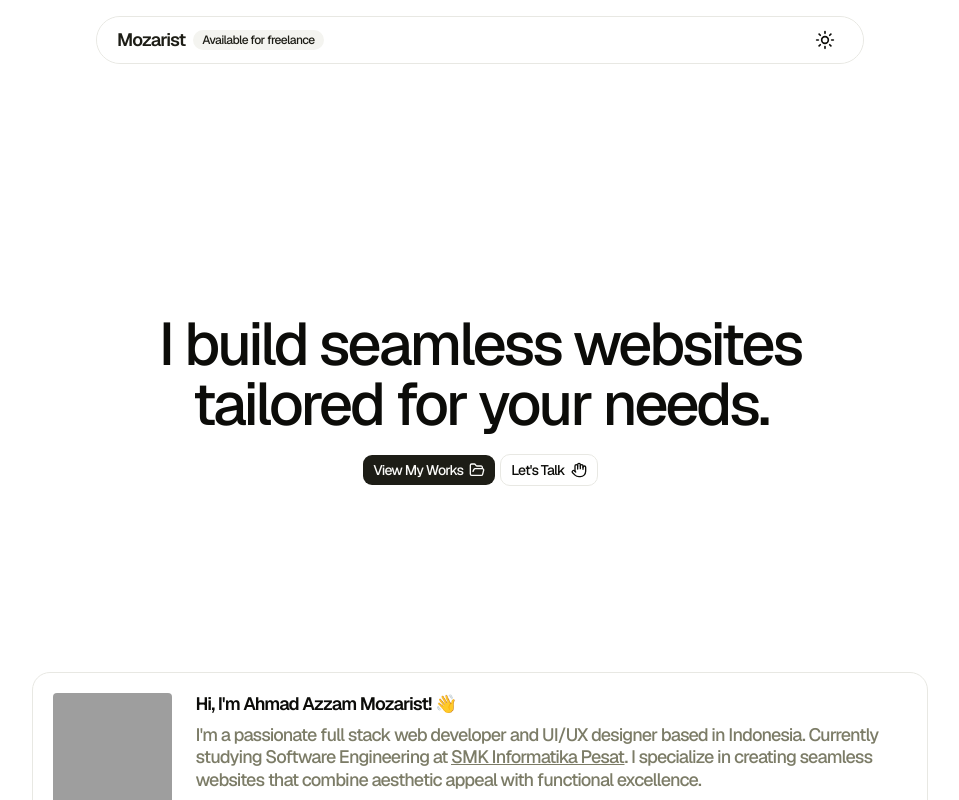
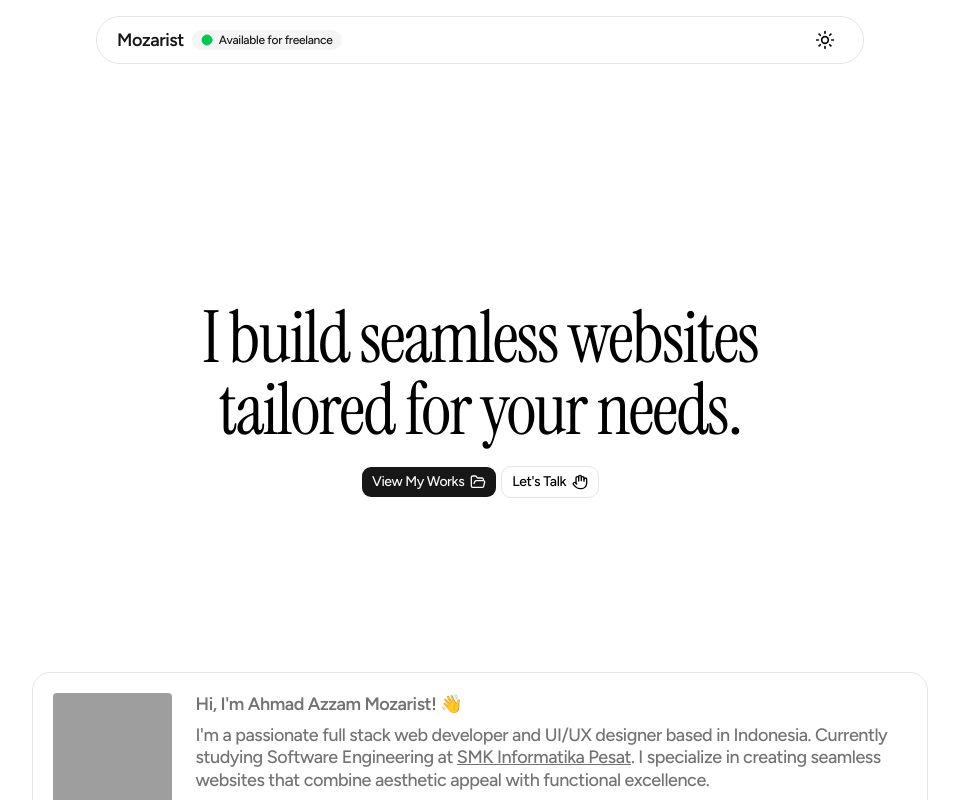
Before and after one commit to mozarist/My-Portfolio, a Next.js app: page / in a window 1280 px wide. Shown: the top 800 px of the page, without its empty margins (160-1119 px from the left). Built offline with nearby package versions, Linux system fonts and the light colour scheme; grey boxes are pictures that could not be loaded.

Commit message:
default theme, layouting, and font & styling

```diff
--- a/app/globals.css
+++ b/app/globals.css
@@ -5,75 +5,72 @@
 @custom-variant dark (&:is(.dark *));
 
 :root {
-  color-scheme: light;
-  --background: oklch(1 0 0);
-  --foreground: oklch(0.153 0.006 107.1);
   --card: oklch(1 0 0);
-  --card-foreground: oklch(0.153 0.006 107.1);
+  --card-foreground: oklch(0.145 0 0);
   --popover: oklch(1 0 0);
-  --popover-foreground: oklch(0.153 0.006 107.1);
-  --primary: oklch(0.228 0.013 107.4);
-  --primary-foreground: oklch(0.988 0.003 106.5);
-  --secondary: oklch(0.966 0.005 106.5);
-  --secondary-foreground: oklch(0.228 0.013 107.4);
-  --muted: oklch(0.966 0.005 106.5);
-  --muted-foreground: oklch(0.58 0.031 107.3);
-  --accent: oklch(0.966 0.005 106.5);
-  --accent-foreground: oklch(0.228 0.013 107.4);
+  --popover-foreground: oklch(0.145 0 0);
+  --primary: oklch(0.205 0 0);
+  --primary-foreground: oklch(0.985 0 0);
+  --secondary: oklch(0.97 0 0);
+  --secondary-foreground: oklch(0.205 0 0);
+  --muted: oklch(0.97 0 0);
+  --muted-foreground: oklch(0.556 0 0);
+  --accent: oklch(0.97 0 0);
+  --accent-foreground: oklch(0.205 0 0);
   --success: var(--color-green-500);
   --destructive: oklch(0.577 0.245 27.325);
-  --border: oklch(0.93 0.007 106.5);
-  --input: oklch(0.93 0.007 106.5);
-  --ring: oklch(0.737 0.021 106.9);
-  --chart-1: oklch(0.88 0.011 106.6);
-  --chart-2: oklch(0.58 0.031 107.3);
-  --chart-3: oklch(0.466 0.025 107.3);
-  --chart-4: oklch(0.394 0.023 107.4);
-  --chart-5: oklch(0.286 0.016 107.4);
+  --border: oklch(0.922 0 0);
+  --input: oklch(0.922 0 0);
+  --ring: oklch(0.708 0 0);
+  --chart-1: oklch(0.87 0 0);
+  --chart-2: oklch(0.556 0 0);
+  --chart-3: oklch(0.439 0 0);
+  --chart-4: oklch(0.371 0 0);
+  --chart-5: oklch(0.269 0 0);
   --radius: 0.625rem;
-  --sidebar: oklch(0.988 0.003 106.5);
-  --sidebar-foreground: oklch(0.153 0.006 107.1);
-  --sidebar-primary: oklch(0.228 0.013 107.4);
-  --sidebar-primary-foreground: oklch(0.988 0.003 106.5);
-  --sidebar-accent: oklch(0.966 0.005 106.5);
-  --sidebar-accent-foreground: oklch(0.228 0.013 107.4);
-  --sidebar-border: oklch(0.93 0.007 106.5);
-  --sidebar-ring: oklch(0.737 0.021 106.9);
+  --sidebar: oklch(0.985 0 0);
+  --sidebar-foreground: oklch(0.145 0 0);
+  --sidebar-primary: oklch(0.205 0 0);
+  --sidebar-primary-foreground: oklch(0.985 0 0);
+  --sidebar-accent: oklch(0.97 0 0);
+  --sidebar-accent-foreground: oklch(0.205 0 0);
+  --sidebar-border: oklch(0.922 0 0);
+  --sidebar-ring: oklch(0.708 0 0);
 }
 
 .dark {
-  --background: oklch(0.153 0.006 107.1);
-  --foreground: oklch(0.988 0.003 106.5);
-  --card: oklch(0.228 0.013 107.4);
-  --card-foreground: oklch(0.988 0.003 106.5);
-  --popover: oklch(0.228 0.013 107.4);
-  --popover-foreground: oklch(0.988 0.003 106.5);
-  --primary: oklch(0.93 0.007 106.5);
-  --primary-foreground: oklch(0.228 0.013 107.4);
-  --secondary: oklch(0.286 0.016 107.4);
-  --secondary-foreground: oklch(0.988 0.003 106.5);
-  --muted: oklch(0.286 0.016 107.4);
-  --muted-foreground: oklch(0.737 0.021 106.9);
-  --accent: oklch(0.286 0.016 107.4);
-  --accent-foreground: oklch(0.988 0.003 106.5);
+  --background: oklch(0.145 0 0);
+  --foreground: oklch(0.985 0 0);
+  --card: oklch(0.205 0 0);
+  --card-foreground: oklch(0.985 0 0);
+  --popover: oklch(0.205 0 0);
+  --popover-foreground: oklch(0.985 0 0);
+  --primary: oklch(0.922 0 0);
+  --primary-foreground: oklch(0.205 0 0);
+  --secondary: oklch(0.269 0 0);
+  --secondary-foreground: oklch(0.985 0 0);
+  --muted: oklch(0.269 0 0);
+  --muted-foreground: oklch(0.708 0 0);
+  --accent: oklch(0.269 0 0);
+  --accent-foreground: oklch(0.985 0 0);
   --success: var(--color-green-500);
   --destructive: oklch(0.704 0.191 22.216);
   --border: oklch(1 0 0 / 10%);
   --input: oklch(1 0 0 / 15%);
-  --ring: oklch(0.58 0.031 107.3);
-  --chart-1: oklch(0.88 0.011 106.6);
-  --chart-2: oklch(0.58 0.031 107.3);
-  --chart-3: oklch(0.466 0.025 107.3);
-  --chart-4: oklch(0.394 0.023 107.4);
-  --chart-5: oklch(0.286 0.016 107.4);
-  --sidebar: oklch(0.228 0.013 107.4);
-  --sidebar-foreground: oklch(0.988 0.003 106.5);
+  --ring: oklch(0.556 0 0);
+  --chart-1: oklch(0.87 0 0);
+  --chart-2: oklch(0.556 0 0);
+  --chart-3: oklch(0.439 0 0);
+  --chart-4: oklch(0.371 0 0);
+  --chart-5: oklch(0.269 0 0);
+  --sidebar: oklch(0.205 0 0);
+  --sidebar-foreground: oklch(0.985 0 0);
   --sidebar-primary: oklch(0.488 0.243 264.376);
-  --sidebar-primary-foreground: oklch(0.988 0.003 106.5);
-  --sidebar-accent: oklch(0.286 0.016 107.4);
-  --sidebar-accent-foreground: oklch(0.988 0.003 106.5);
+  --sidebar-primary-foreground: oklch(0.985 0 0);
+  --sidebar-accent: oklch(0.269 0 0);
+  --sidebar-accent-foreground: oklch(0.985 0 0);
   --sidebar-border: oklch(1 0 0 / 10%);
-  --sidebar-ring: oklch(0.58 0.031 107.3);
+  --sidebar-ring: oklch(0.556 0 0);
 }
 
 @theme inline {
@@ -82,9 +79,9 @@
   --color-muted: var(--muted);
   --color-primary: var(--primary);
   --color-primary-foreground: var(--primary-foreground);
-  --font-sans: var(--font-geist-sans);
+  --font-sans: var(--font-sans);
   --font-mono: var(--font-geist-mono);
-  --font-heading: var(--font-sans);
+  --font-heading: var(--font-heading);
   --color-sidebar-ring: var(--sidebar-ring);
   --color-sidebar-border: var(--sidebar-border);
   --color-sidebar-accent-foreground: var(--sidebar-accent-foreground);
@@ -121,18 +118,22 @@
   --radius-4xl: calc(var(--radius) * 2.6);
   --animate-marquee: marquee var(--duration) infinite linear;
   --animate-marquee-vertical: marquee-vertical var(--duration) linear infinite;
+
   @keyframes marquee {
     from {
       transform: translateX(0);
     }
+
     to {
       transform: translateX(calc(-100% - var(--gap)));
     }
   }
+
   @keyframes marquee-vertical {
     from {
       transform: translateY(0);
     }
+
     to {
       transform: translateY(calc(-100% - var(--gap)));
     }
@@ -141,7 +142,6 @@
 
 body {
   font-family: var(--font-sans);
-  letter-spacing: -0.06em;
 }
 
 * {
@@ -150,13 +150,15 @@ body {
 
 @layer base {
   * {
-    @apply border-border outline-ring/50 tracking-tighter;
+    @apply border-border outline-ring/50 tracking-tight;
   }
+
   body {
     @apply bg-background text-foreground;
   }
+
   html {
-    @apply font-sans scroll-smooth;
+    @apply scroll-smooth font-sans;
   }
 }
 
@@ -164,7 +166,7 @@ body {
 .bg-grid-pattern {
   width: 100%;
   --color: var(--color-border);
-  background-image: linear-gradient(0deg, transparent 24%, var(--color) 25%, var(--color) 26%, transparent 27%,transparent 74%, var(--color) 75%, var(--color) 76%, transparent 77%,transparent),
-      linear-gradient(90deg, transparent 24%, var(--color) 25%, var(--color) 26%, transparent 27%,transparent 74%, var(--color) 75%, var(--color) 76%, transparent 77%,transparent);
+  background-image: linear-gradient(0deg, transparent 24%, var(--color) 25%, var(--color) 26%, transparent 27%, transparent 74%, var(--color) 75%, var(--color) 76%, transparent 77%, transparent),
+    linear-gradient(90deg, transparent 24%, var(--color) 25%, var(--color) 26%, transparent 27%, transparent 74%, var(--color) 75%, var(--color) 76%, transparent 77%, transparent);
   background-size: 55px 55px;
 }
--- a/app/layout.tsx
+++ b/app/layout.tsx
@@ -1,9 +1,14 @@
 import type { Metadata } from "next";
-import { Geist, Geist_Mono, Instrument_Serif } from "next/font/google";
+import { Geist, Geist_Mono, Instrument_Serif, Inter, Figtree } from "next/font/google";
 import "./globals.css";
 import { ThemeProvider } from 'next-themes';
 import LenisProvider from "@/components/ui/lenisprovide";
 import { TooltipProvider } from "@/components/ui/tooltip";
+import { cn } from "@/lib/utils";
+
+const instrumentSerifHeading = Instrument_Serif({subsets:['latin'],weight:['400'],variable:'--font-heading'});
+
+const figtree = Figtree({subsets:['latin'],variable:'--font-sans'});
 
 const geistSans = Geist({
   variable: "--font-geist-sans",
@@ -62,10 +67,10 @@ export default function RootLayout({
   return (
     <html
       lang="en"
-      className={`${geistSans.variable} ${geistMono.variable} ${instrumentSerif.variable} h-full antialiased`}
+      className={cn("h-full", "antialiased", geistSans.variable, geistMono.variable, instrumentSerif.variable, "font-sans", figtree.variable, instrumentSerifHeading.variable)}
     >
       <body className="min-h-full flex flex-col overflow-x-hidden">
-        <ThemeProvider attribute="class" defaultTheme="light" enableSystem={false}>
+        <ThemeProvider attribute="class" defaultTheme="system" enableSystem>
           <TooltipProvider>
             <LenisProvider>
               {children}
--- a/app/page.tsx
+++ b/app/page.tsx
@@ -46,7 +46,7 @@ export default function Home() {
         </div>
 
         <footer
-          className="flex flex-col gap-10 bg-linear-to-t from-card via-card to-muted/50 p-5 border rounded-2xl"
+          className="flex flex-col gap-10 bg-linear-to-t from-card via-card to-muted p-5 border rounded-2xl"
         >
           <ContactSection />
         </footer>
--- a/components/blocks/about.tsx
+++ b/components/blocks/about.tsx
@@ -101,8 +101,8 @@ export default function AboutSection() {
           </Marquee>
         </div>
 
-        <div className="from-background via-transparent to-transparent pointer-events-none absolute inset-y-0 left-0 w-1/4 bg-gradient-to-r"></div>
-        <div className="from-background via-transparent to-transparent pointer-events-none absolute inset-y-0 right-0 w-1/4 bg-gradient-to-l"></div>
+        <div className="from-card via-transparent to-transparent pointer-events-none absolute inset-y-0 left-0 w-1/4 bg-gradient-to-r"></div>
+        <div className="from-card via-transparent to-transparent pointer-events-none absolute inset-y-0 right-0 w-1/4 bg-gradient-to-l"></div>
       </div>
     </section>
   );
--- a/components/blocks/hero.tsx
+++ b/components/blocks/hero.tsx
@@ -18,7 +18,7 @@ export default function Hero() {
                                 className="w-full aspect-square object-center object-cover" />
                         </div>
 
-                        <p className="text-4xl sm:text-5xl lg:text-6xl 2xl:text-7xl text-left sm:text-center font-medium text-balance w-full">
+                        <p className="text-5xl sm:text-6xl lg:text-7xl 2xl:text-8xl text-left sm:text-center font-medium font-heading text-balance w-full">
                             I build seamless websites tailored for your needs.
                         </p>
 
--- a/components/blocks/navigation.tsx
+++ b/components/blocks/navigation.tsx
@@ -1,7 +1,7 @@
 'use client';
 
 import { motion, useMotionValueEvent, useScroll } from 'framer-motion';
-import { Moon, Sun } from 'lucide-react';
+import { Circle, Moon, Sun } from 'lucide-react';
 import { useTheme } from 'next-themes';
 import { useCallback, useEffect, useState } from 'react';
 import { Badge } from '../ui/badge';
@@ -60,10 +60,13 @@ export default function NavBar() {
           transition={{ duration: 0.1, ease: [0.2, 0, 0.2, 1] }}
           className="flex items-center justify-between bg-card/80 backdrop-blur-sm w-full h-full p-5"
         >
-          <div className="flex-1 flex items-center justify-start gap-2 text-lg font-medium">
-            <span className="font-semibold text-primary">Mozarist</span>
+          <div className="flex-1 flex items-center justify-start gap-2">
+            <span className="text-lg text-primary font-semibold">Mozarist</span>
 
-            <Badge variant="secondary">Available for freelance</Badge>
+            <Badge variant="secondary" className="gap-1.5">
+              <Circle className="text-success fill-success" />
+              Available for freelance
+            </Badge>
           </div>
 
           <Button
--- a/components/blocks/works.tsx
+++ b/components/blocks/works.tsx
@@ -8,7 +8,7 @@ export default function SelectedWorksSection() {
         <section id="works" className="flex flex-col items-center justify-center gap-6 scroll-mt-24">
             <div className="space-y-2 w-full">
                 <div className="flex justify-between items-center gap-4">
-                    <div className="text-4xl sm:text-5xl lg:text-6xl 2xl:text-7xl font-semibold overflow-hidden">
+                    <div className="text-4xl sm:text-4xl lg:text-5xl 2xl:text-6xl font-heading overflow-hidden">
                         Selected Works
                     </div>
 
--- /dev/null
+++ b/components/icons/ri-discord-fill.tsx
@@ -0,0 +1,31 @@
+import * as React from "react";
+
+export function DiscordFillIcon({
+  size = 24,
+  color = "currentColor",
+  strokeWidth = 2,
+  className,
+  ...props
+}: React.SVGProps<SVGSVGElement> & {
+  size?: number;
+  color?: string;
+  strokeWidth?: number;
+}) {
+  return (
+    <svg
+      xmlns="http://www.w3.org/2000/svg"
+      width={size}
+      height={size}
+      viewBox="0 0 24 24"
+      fill="currentColor"
+      stroke={color}
+      strokeWidth={strokeWidth}
+      strokeLinecap="round"
+      strokeLinejoin="round"
+      className={className}
+      {...props}
+    >
+      <path d="M19.303 5.337A17.3 17.3 0 0 0 14.963 4c-.191.329-.403.775-.552 1.125a16.6 16.6 0 0 0-4.808 0C9.454 4.775 9.23 4.329 9.05 4a17 17 0 0 0-4.342 1.337C1.961 9.391 1.218 13.35 1.59 17.255a17.7 17.7 0 0 0 5.318 2.664a13 13 0 0 0 1.136-1.836c-.627-.234-1.22-.52-1.794-.86c.149-.106.297-.223.435-.34c3.46 1.582 7.207 1.582 10.624 0c.149.117.287.234.435.34c-.573.34-1.167.626-1.793.86a13 13 0 0 0 1.135 1.836a17.6 17.6 0 0 0 5.318-2.664c.457-4.52-.722-8.448-3.1-11.918M8.52 14.846c-1.04 0-1.889-.945-1.889-2.101s.828-2.102 1.89-2.102c1.05 0 1.91.945 1.888 2.102c0 1.156-.838 2.1-1.889 2.1m6.974 0c-1.04 0-1.89-.945-1.89-2.101s.828-2.102 1.89-2.102c1.05 0 1.91.945 1.889 2.102c0 1.156-.828 2.1-1.89 2.1"/>
+    </svg>
+  );
+}
```
Lines whose indentation alone changed are shown as unchanged.
